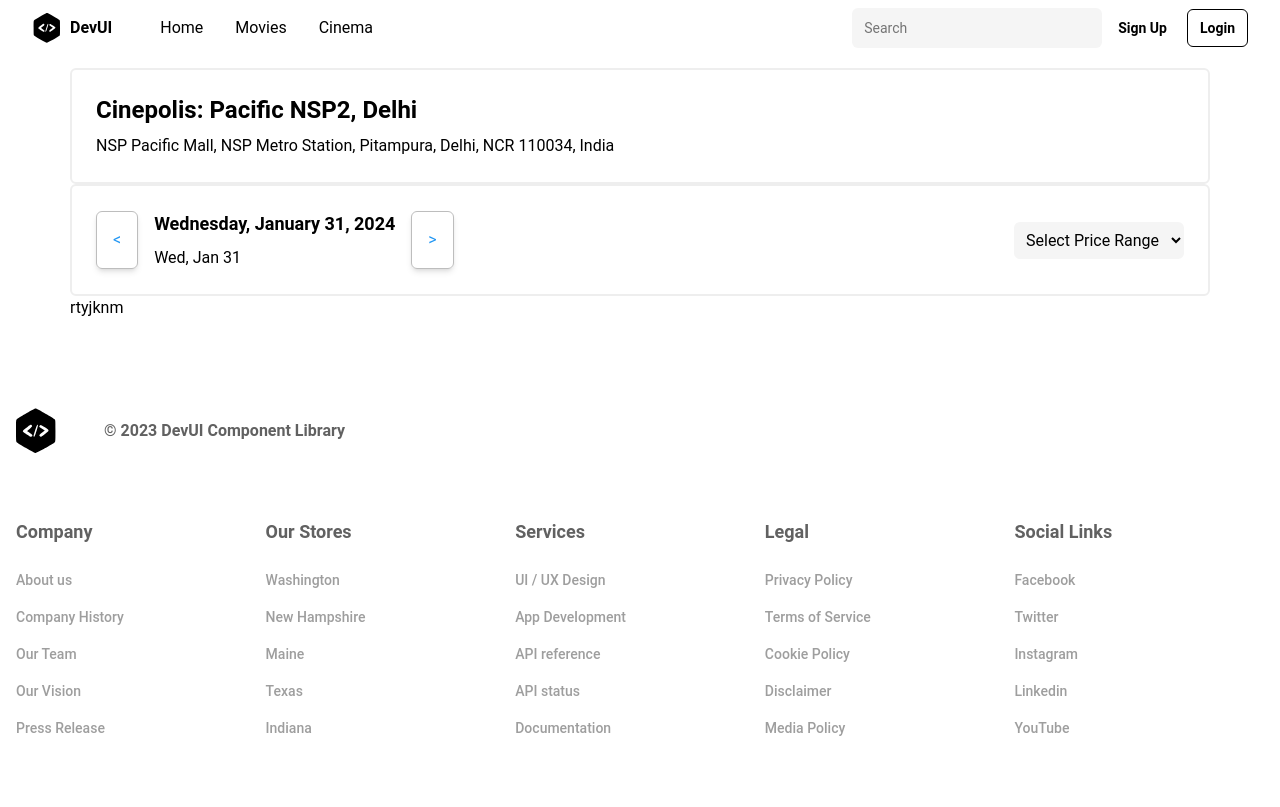
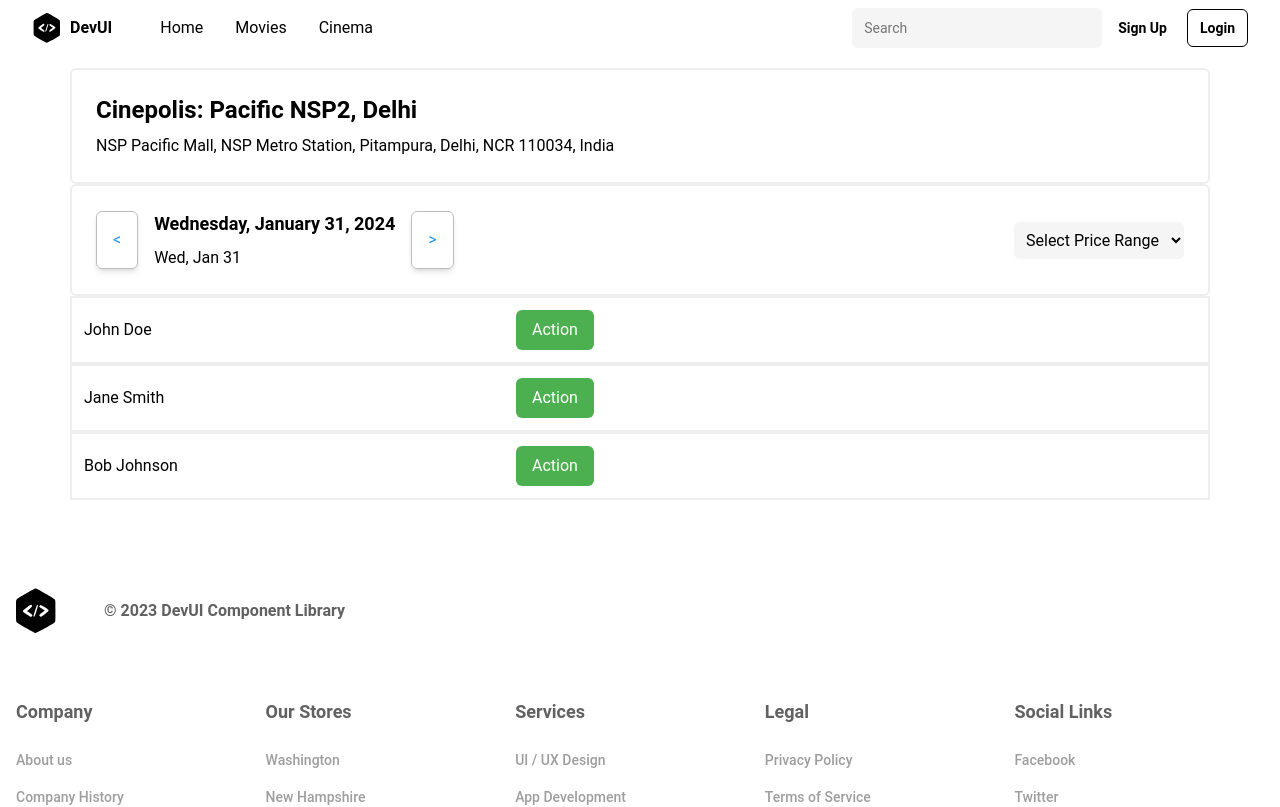
Before and after one commit to upaliwal1234/Movie-Ticket-Booking, a React (Vite) app in the folder frontend/: page /cinema/cname in a window 1280 px wide. Shown: the top 807 px of the page. Built offline with nearby package versions, Linux system fonts and the light colour scheme.

Commit message:
cinemainfo basic structure

```diff
--- a/frontend/src/Components/CinemaInfo/CinemaInfo.jsx
+++ b/frontend/src/Components/CinemaInfo/CinemaInfo.jsx
@@ -1,4 +1,5 @@
 import React,{useState} from 'react'
+import { Link } from 'react-router-dom';
 
 export default function CinemaInfo() {
     const [selectedDate, setSelectedDate] = useState(new Date());
@@ -12,6 +13,11 @@
   const handlePriceChange = (priceRange) => {
     setSelectedPriceRange(priceRange);
   };
+  const users = [
+    { id: 1, name: 'John Doe', link: '#', buttonText: 'Action' },
+    { id: 2, name: 'Jane Smith', link: '#', buttonText: 'Action' },
+    { id: 3, name: 'Bob Johnson', link: '#', buttonText: 'Action' },
+  ];
 
   const priceRanges = [
     '0-100',
@@ -68,7 +74,20 @@
     </div>
     </div>
       <div>
-        rtyjknm
+      <ul className="list-disc">
+      {users.map((user) => (
+        <li key={user.id} className="flex items-center border-2 p-3 space-x-4">
+            <div className='min-w-[26rem]'>
+          <Link to={user.link} className="text-stone-500 hover:underline">
+            {user.name}
+          </Link>
+          </div>
+          <button className="bg-green-500 text-white px-4 py-2 rounded-md hover:bg-green-600 focus:outline-none focus:ring focus:border-green-700">
+            {user.buttonText}
+          </button>
+        </li>
+      ))}
+    </ul>
       </div>
     </div>
   )
```
